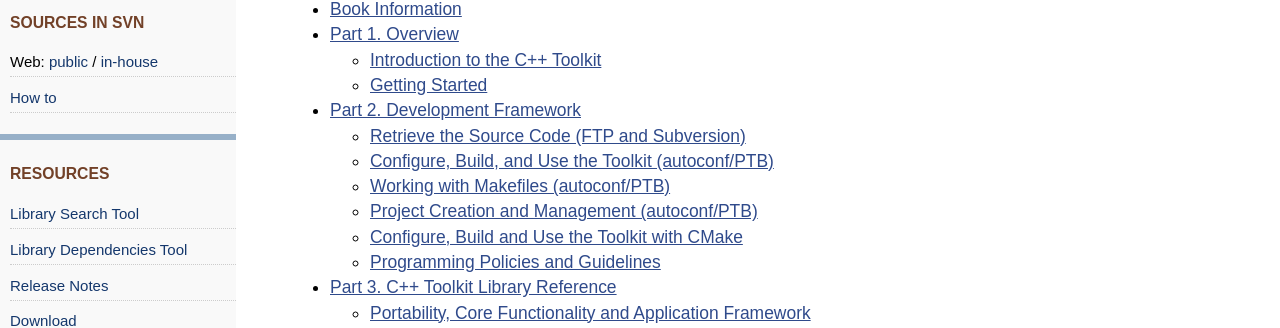
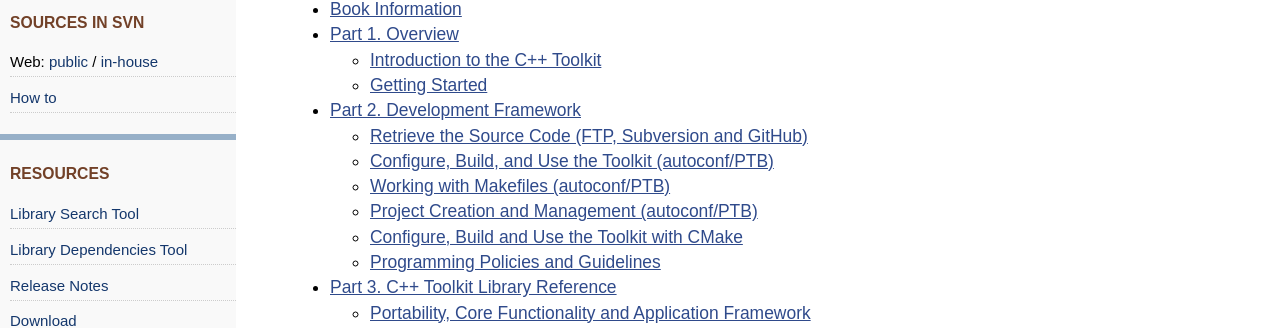
Before and after one commit to ncbi/cxx-toolkit, a Jekyll site: the page built from index.md, in a window 1280 px wide and 900 px high. Shown: the part 332-660 px from the top of the window. Built offline with Jekyll 4.4.1, drawn with Linux system fonts in a browser that asks for light colours.

Commit message:
+ GitHub

```diff
--- a/index.md
+++ b/index.md
@@ -17,7 +17,7 @@
     -   [Introduction to the C++ Toolkit](pages/ch_intro)
     -   [Getting Started](pages/ch_start)
 -   [Part 2. Development Framework](pages/part2)
-    -   [Retrieve the Source Code (FTP and Subversion)](pages/ch_getcode_svn)
+    -   [Retrieve the Source Code (FTP, Subversion and GitHub)](pages/ch_getcode_svn)
     -   [Configure, Build, and Use the Toolkit (autoconf/PTB)](pages/ch_config)
     -   [Working with Makefiles (autoconf/PTB)](pages/ch_build)
     -   [Project Creation and Management (autoconf/PTB)](pages/ch_proj)
```
